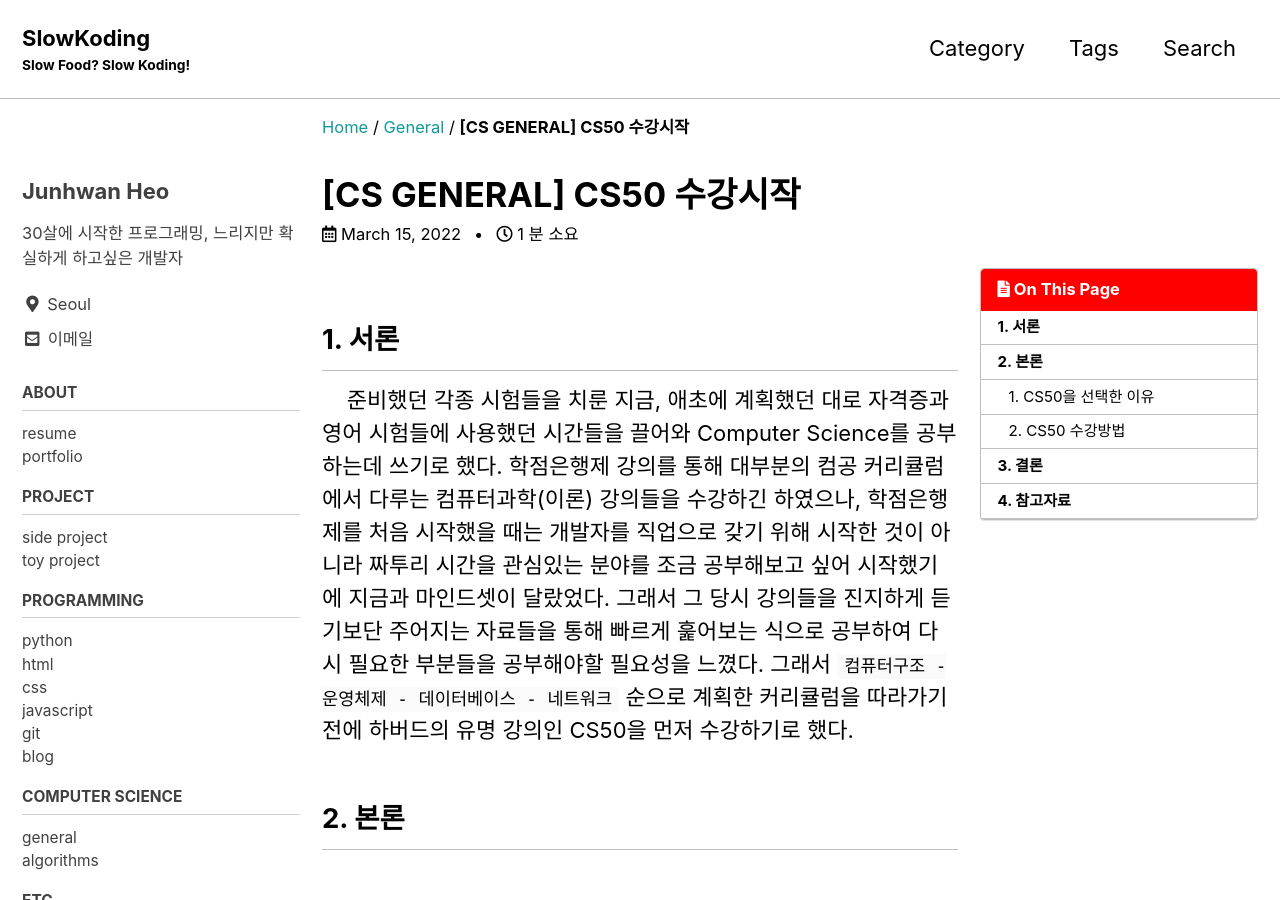
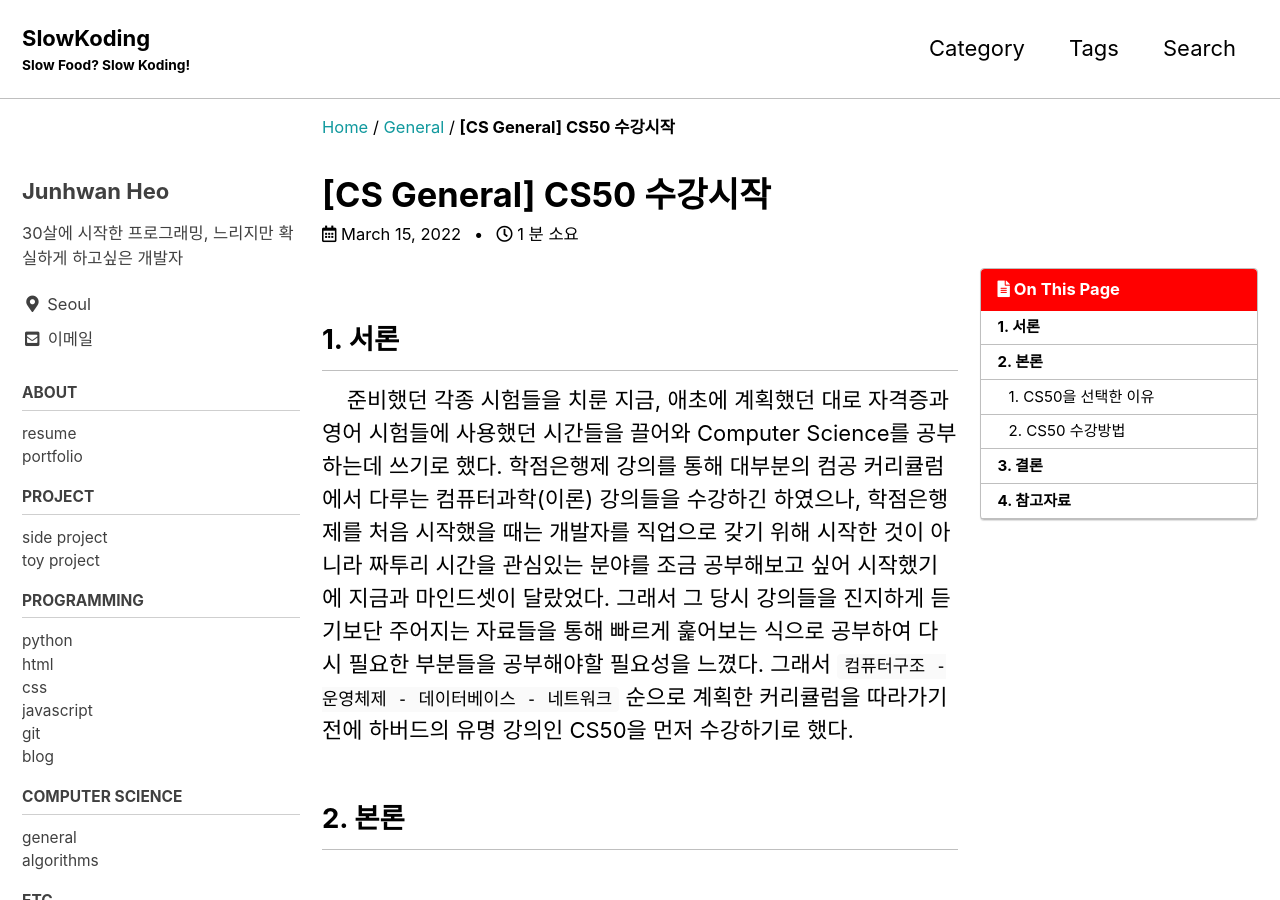
Before and after one commit to slowkoding/slowkoding.github.io, a Jekyll site: the page built from _posts/2022-03-15-cs-general-1.md, in a window 1280 px wide and 900 px high. Built offline with Jekyll 4.4.1, drawn with Linux system fonts in a browser that asks for light colours; cached includes are drawn as plain includes; comment, search, counter and statistics services are not loaded.

```diff
--- a/_posts/2022-03-15-cs-general-1.md
+++ b/_posts/2022-03-15-cs-general-1.md
@@ -1,6 +1,6 @@
 ---
 layout: single
-title: "[CS GENERAL] CS50 수강시작"
+title: "[CS General] CS50 수강시작"
 categories: general
 tags: [computer_science, general, 2022/03/15]
 toc: true
```
